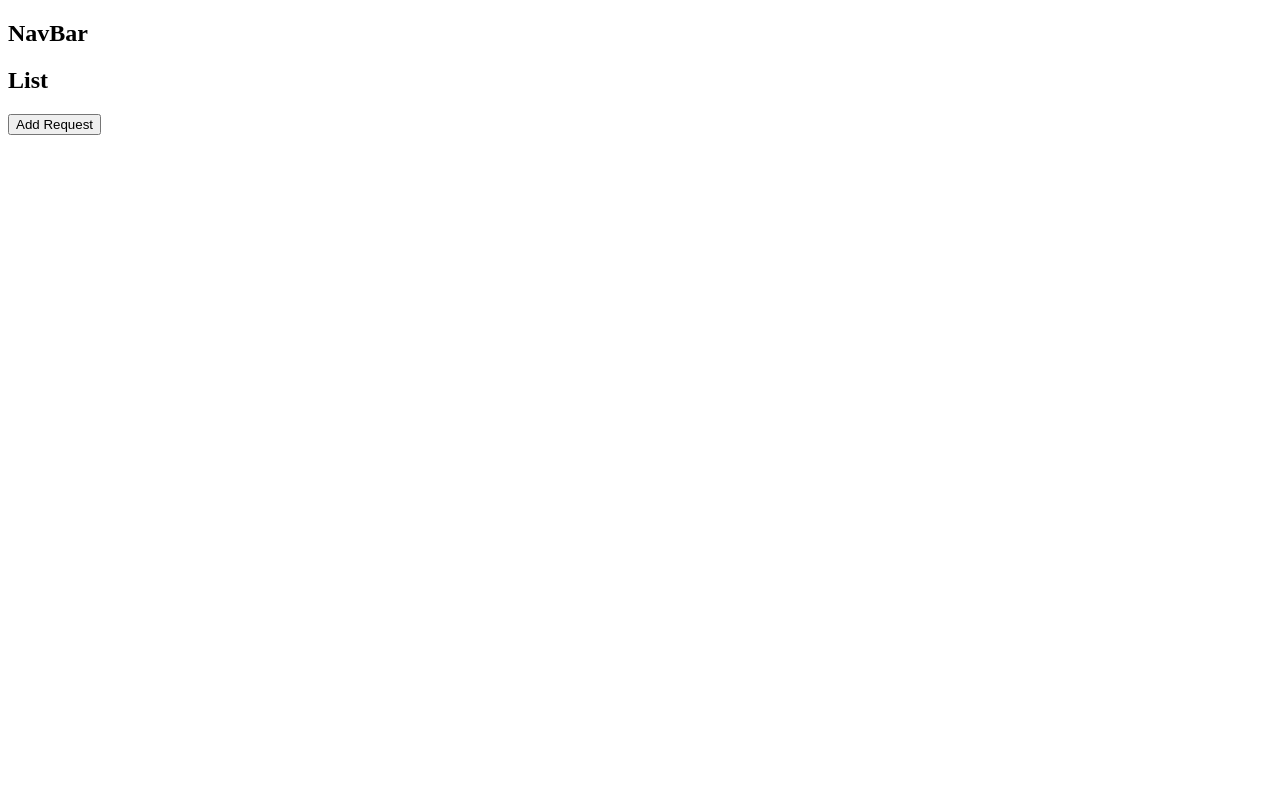
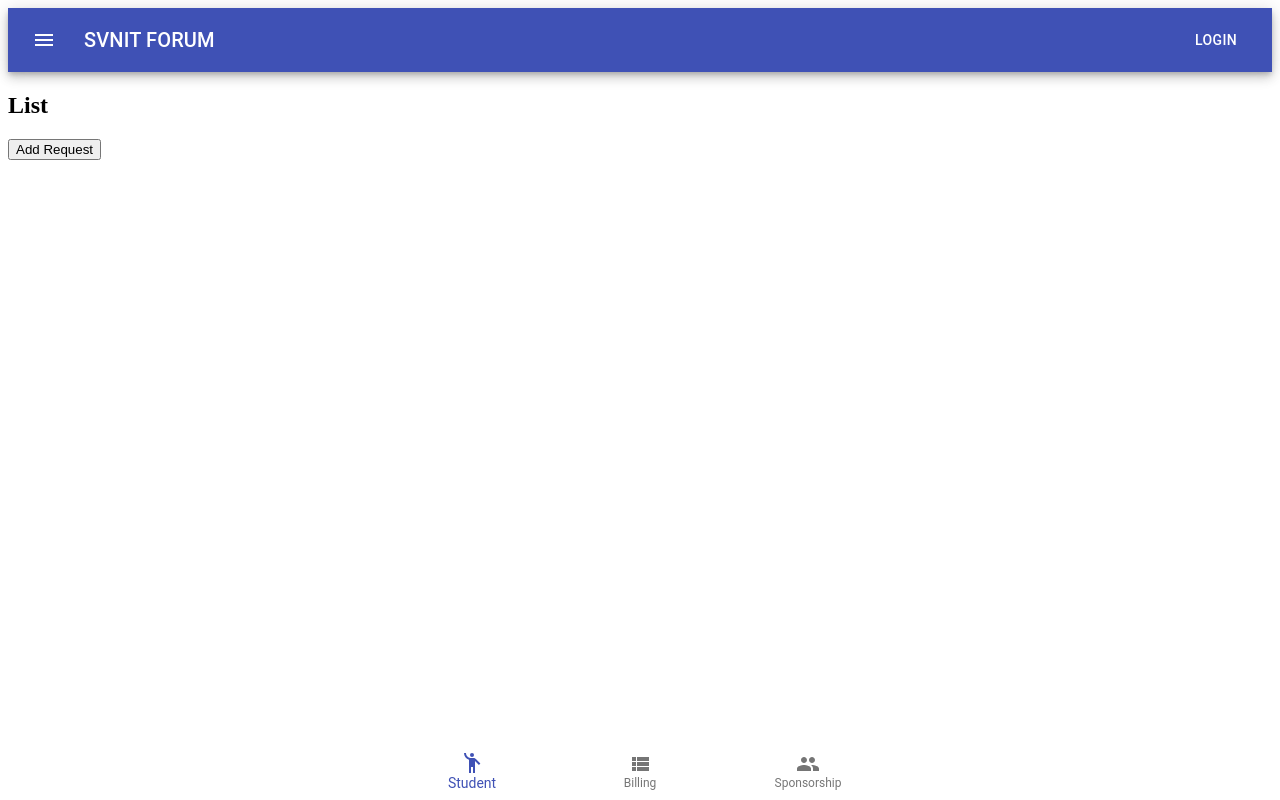
Before and after one commit to Svnit-official/note-bidding, a React (Create React App) app in the folder client/: page / in a window 1280 px wide. Built offline with nearby package versions, Linux system fonts and the light colour scheme.

Commit message:
NavBar and Bottom Navigation

```diff
--- a/client/package.json
+++ b/client/package.json
@@ -3,6 +3,8 @@
   "version": "0.1.0",
   "private": true,
   "dependencies": {
+    "@material-ui/core": "^4.11.4",
+    "@material-ui/icons": "^4.11.2",
     "@testing-library/jest-dom": "^5.14.1",
     "@testing-library/react": "^11.2.7",
     "@testing-library/user-event": "^12.8.3",
--- a/client/src/App.js
+++ b/client/src/App.js
@@ -1,13 +1,15 @@
 import React from 'react'
 import NavBar from './components/NavBar/NavBar';
 import ListRequest from './components/ListRequests/List';
+import BottomNav from './components/BottomNav/BottomNav';
 
 const App = () => {
     return (
-        <div>
+        <div >
          <NavBar />
         <ListRequest />
         <button>Add Request</button>
+        <BottomNav />
         </div>
     )
 }
--- /dev/null
+++ b/client/src/components/BottomNav/BottomNav.js
@@ -0,0 +1,30 @@
+import React,{useState} from 'react'
+import {BottomNavigation,BottomNavigationAction,AppBar} from '@material-ui/core';
+import EmojiPeopleIcon from '@material-ui/icons/EmojiPeople';
+import ViewListIcon from '@material-ui/icons/ViewList';
+import PeopleIcon from '@material-ui/icons/People';
+import useStyles from './styles'
+
+const BottomNav = () => {
+    const classes = useStyles();
+    const [value, setValue] = useState(0);
+    return (
+        <AppBar position="fixed" color="inherit" className={classes.BottomNav} elevation={0}>
+            <BottomNavigation
+      value={value}
+      onChange={(event, newValue) => {
+        setValue(newValue);
+      }}
+      showLabels
+      className={classes.Bcontainer}
+
+    >
+      <BottomNavigationAction label="Student" icon={<EmojiPeopleIcon />} />
+      <BottomNavigationAction label="Billing" icon={<ViewListIcon />} />
+      <BottomNavigationAction label="Sponsorship" icon={<PeopleIcon />} />
+    </BottomNavigation>
+    </AppBar>
+    )
+}
+
+export default BottomNav
--- /dev/null
+++ b/client/src/components/BottomNav/styles.js
@@ -0,0 +1,18 @@
+import { makeStyles } from '@material-ui/core/styles';
+
+export default makeStyles((theme) =>({
+    Bcontainer: {
+      width: 700,
+    },
+    BottomNav : {
+        top : 'auto',
+        bottom: 0 ,
+        alignItems: 'center'
+
+    },
+    [theme.breakpoints.down('sm')] : {
+        Bcontainer : {
+            width: 400,
+        }
+      }
+  }));
--- a/client/src/components/NavBar/NavBar.js
+++ b/client/src/components/NavBar/NavBar.js
@@ -1,9 +1,25 @@
 import React from 'react'
 
+import {AppBar,Toolbar,Typography,Button,IconButton} from '@material-ui/core';
+import MenuIcon from '@material-ui/icons/Menu';
+
+import useStyles from './styles';
+
 const NavBar = () => {
+    const classes = useStyles();
     return (
-        <div>
-            <h2>NavBar</h2>
+        <div className={classes.root}>
+            <AppBar position="static" color="primary" elevation={6}>
+        <Toolbar>
+          <IconButton edge="start" className={classes.menuButton} color="inherit" aria-label="menu">
+            <MenuIcon />
+          </IconButton>
+          <Typography variant="h6" className={classes.title}>
+            SVNIT FORUM
+          </Typography>
+          <Button color="inherit">Login</Button>
+        </Toolbar>
+      </AppBar>
         </div>
     )
 }
--- /dev/null
+++ b/client/src/components/NavBar/styles.js
@@ -0,0 +1,13 @@
+import { makeStyles } from "@material-ui/core/styles";
+
+export default makeStyles((theme) => ({
+    root: {
+      flexGrow: 1,
+    },
+    menuButton: {
+      marginRight: theme.spacing(2),
+    },
+    title: {
+      flexGrow: 1,
+    },
+  }));
```
Also changed, not shown: 1 other file (tests, documents, lock files or other folders).
